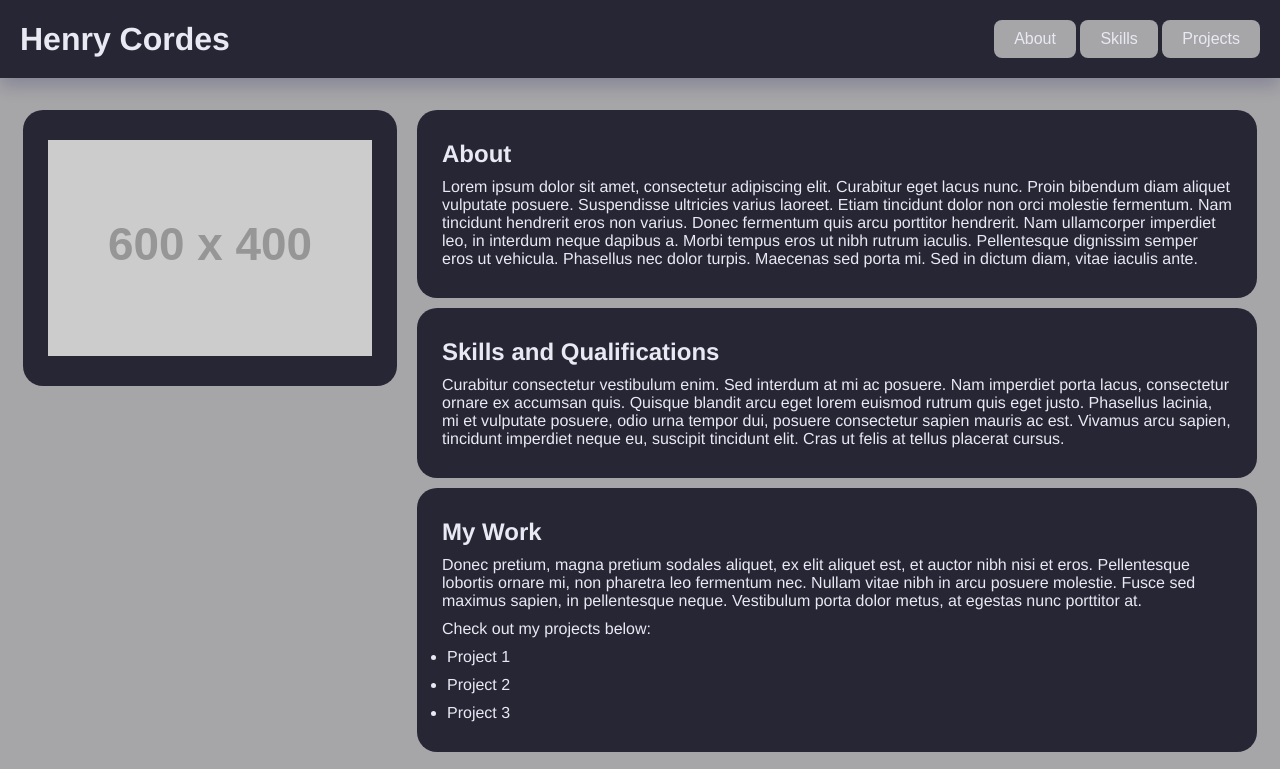
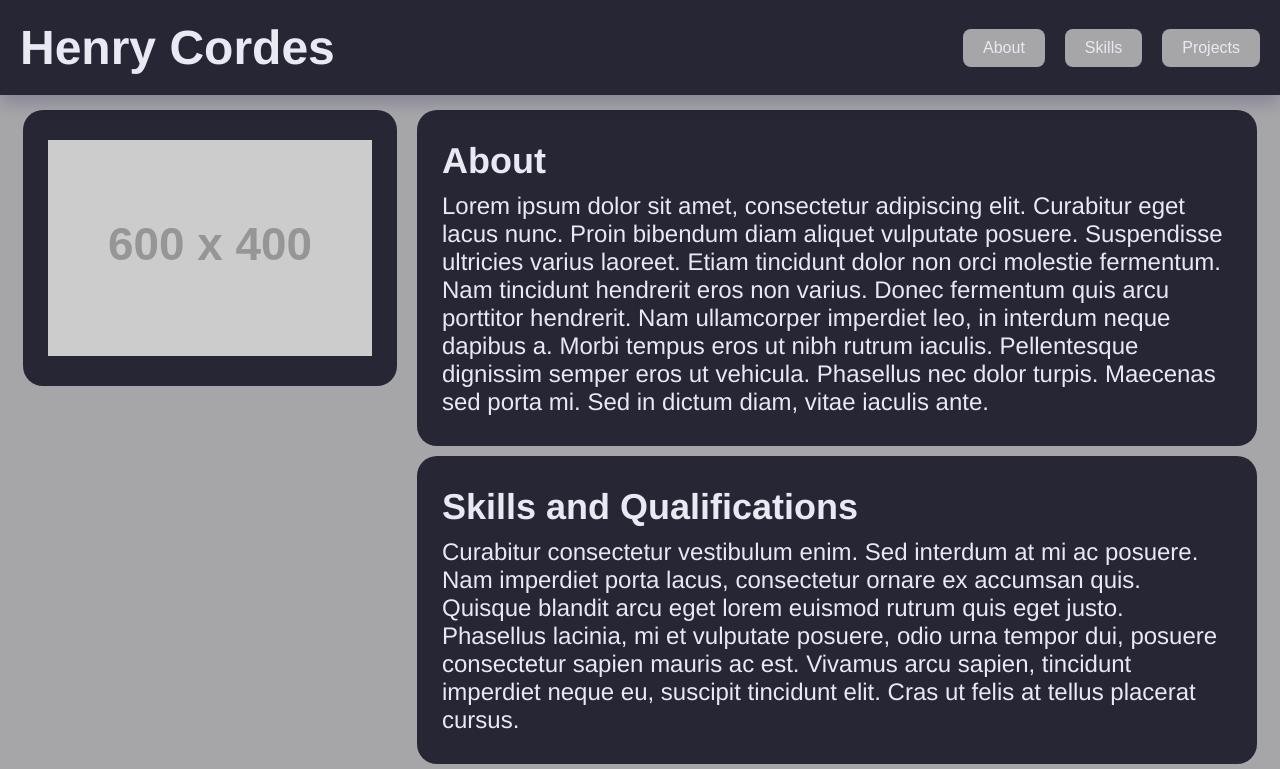
Before and after one commit to Hcordes6/Website1-portfolio, a plain HTML site: page index.html in a window 1280 px wide. Shown: the top 769 px of the page. Drawn offline with Linux system fonts and the light colour scheme; placeholder pictures from the web are drawn by us.

Commit message:
Name in header clickable (resets page back to start) and Small Changes with button spacing

```diff
--- a/index.html
+++ b/index.html
@@ -10,11 +10,11 @@
 
 <body>
     <header>
-        <h1>Henry Cordes</h1>
+        <h1><a href="#">Henry Cordes</a></h1>
         <div>
-            <button>About</button>
-            <button>Skills</button>
-            <button>Projects</button>
+            <button href="#about">About</button>
+            <button href="#skills">Skills</button>
+            <button href="#projects">Projects</button>
         </div>
     </header>
     <main>
@@ -25,7 +25,7 @@
         </div>
         <div class="main-content">
             <section>
-                <h2>About</h2>
+                <h2 id="about">About</h2>
                 <p>
                     Lorem ipsum dolor sit amet, consectetur adipiscing elit. Curabitur eget lacus nunc. Proin bibendum
                     diam
--- a/styles.css
+++ b/styles.css
@@ -6,7 +6,13 @@
 }
 body {
     font-family: 'Helvetica Neue', Arial, sans-serif;
+    font-size: 150%;
     background-color: #A6A6A8;
+}
+h1 a {
+    text-decoration: none;
+    color: #E8E9F3;
+    transition: ease-in-out .3s;
 }
 header {
     display: flex;
@@ -21,6 +27,10 @@ header {
     padding: 20px;
     background-color: #272635;
     box-shadow: 0 8px 16px rgba(12, 3, 82, .2);
+}
+header div {
+    display: flex;
+    gap: 20px;
 }
 header button {
     padding: 10px 20px;
@@ -71,6 +81,7 @@ section {
 .main-content{
     width: 70%;
     max-width: 850px;
+
 }
 
 
```
